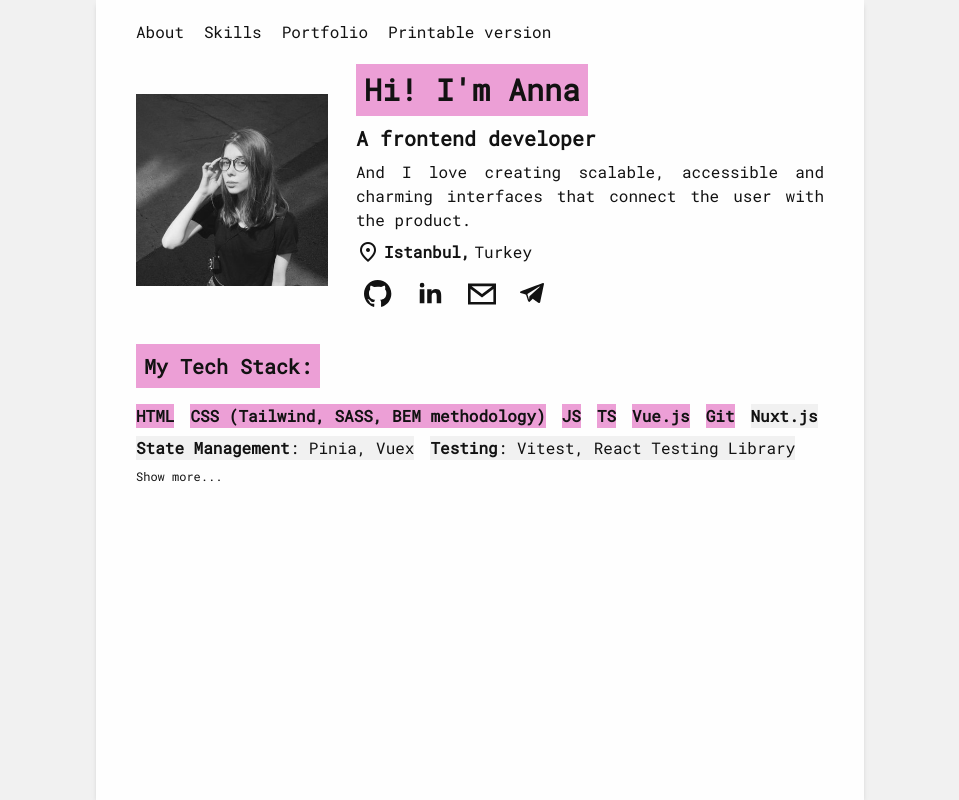
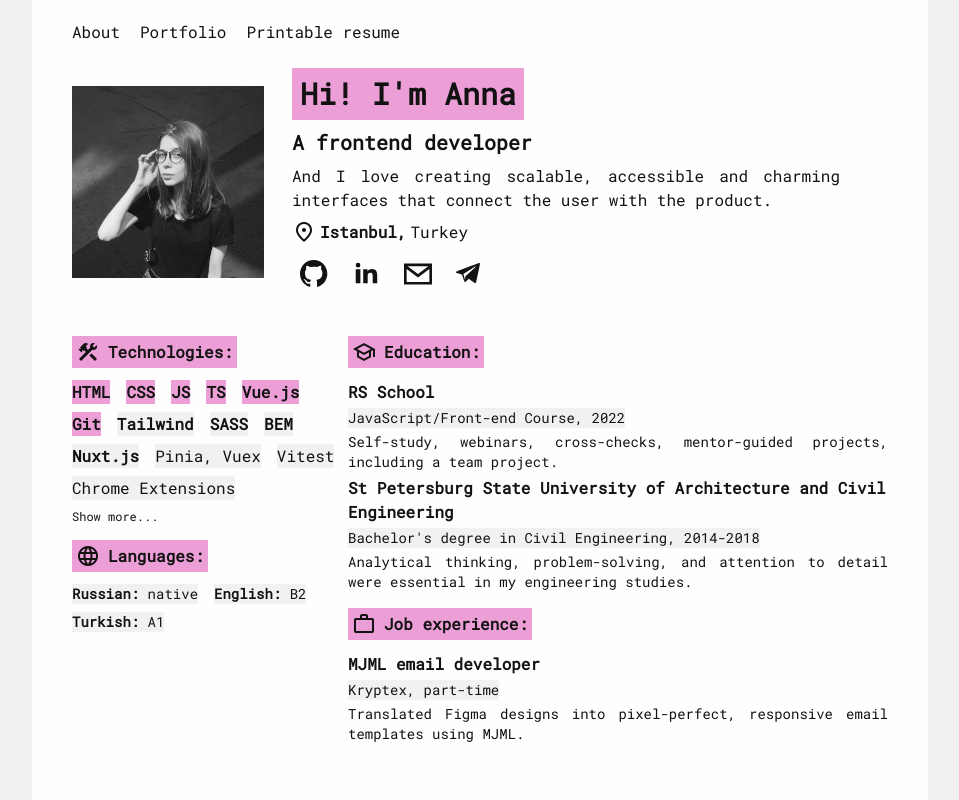
Before and after one commit to aniamarkh/cv, a Nuxt app: page / in a window 1280 px wide. Shown: the whole page, without its empty margins (160-1119 px from the left). Built offline with nearby package versions, Linux system fonts and the light colour scheme.

Commit message:
feat: finish about section

```diff
--- a/app.vue
+++ b/app.vue
@@ -4,7 +4,7 @@ useHead({
   link: [
     {
       rel: 'stylesheet',
-      href: 'https://fonts.googleapis.com/css2?family=Material+Symbols+Outlined:opsz,wght,FILL,GRAD@48,400,0,0',
+      href: 'https://fonts.googleapis.com/css2?family=Material+Symbols+Outlined:opsz,wght,FILL,GRAD@48,400,1,0',
     },
   ],
 });
@@ -12,12 +12,21 @@ useHead({
 
 <template>
   <div
-    class="w-192 mx-auto min-h-screen font-primary flex flex-col gap-5 py-5 px-10 shadow-md bg-white text-black selection:bg-accent selection:text-white"
+    class="w-lg mx-auto min-h-screen font-primary flex flex-col gap-6 py-5 px-10 bg-white text-black selection:bg-accent selection:text-white"
   >
     <HeaderSection />
-    <main class="flex flex-col gap-7">
+    <main class="flex flex-col gap-10">
       <AboutSection />
-      <SkillsSection />
+      <div class="grid grid-cols-3 gap-3">
+        <div class="flex flex-col gap-4 col-span-1">
+          <SkillsSection />
+          <LangsSection />
+        </div>
+        <div class="flex flex-col gap-4 col-span-2">
+          <EducationSection />
+          <JobSection />
+        </div>
+      </div>
     </main>
   </div>
 </template>
--- a/assets/css/main.css
+++ b/assets/css/main.css
@@ -10,7 +10,7 @@
   }
 
   .title {
-    @apply font-bold bg-accent w-fit p-2;
+    @apply bg-accent font-bold w-fit p-1 text-base mb-2 inline-flex gap-2;
   }
 }
 
--- a/components/AboutSection.vue
+++ b/components/AboutSection.vue
@@ -1,8 +1,8 @@
 <template>
-  <div class="flex flex-row gap-7 items-center">
+  <div class="w-192 flex flex-row gap-7 items-center">
     <div class="photo flex-shrink-0 bg-accent w-48 h-48 drop-shadow-xl"></div>
     <div class="flex flex-col gap-2">
-      <h1 class="title text-3xl">Hi! I'm Anna</h1>
+      <h1 class="font-bold w-fit p-2 text-3xl bg-accent">Hi! I'm Anna</h1>
       <p class="font-bold text-xl">A frontend developer</p>
       <p class="text-justify">
         And I love creating scalable, accessible and charming interfaces that connect the user with
--- /dev/null
+++ b/components/EducationSection.vue
@@ -0,0 +1,28 @@
+<template>
+  <div class="flex flex-col gap-1">
+    <h1 class="title">
+      <span class="material-symbols-outlined text-base" aria-hidden="true"> school </span>Education:
+    </h1>
+    <div class="flex flex-col gap-1">
+      <h2 class="font-bold">RS School</h2>
+      <h3 class="flex flex-col">
+        <a class="bg-grey text-sm w-fit" href="https://rs.school/js/" target="_blank"
+          >JavaScript/Front-end Course, 2022</a
+        >
+      </h3>
+      <p class="text-sm text-justify">
+        Self-study, webinars, cross-checks, mentor-guided projects, including a team project.
+      </p>
+    </div>
+    <div class="flex flex-col gap-1">
+      <h2 class="font-bold">
+        St Petersburg State University of Architecture and Civil Engineering
+      </h2>
+      <h3 class="bg-grey text-sm w-fit">Bachelor's degree in Civil Engineering, 2014-2018</h3>
+      <p class="text-sm text-justify">
+        Analytical thinking, problem-solving, and attention to detail were essential in my
+        engineering studies.
+      </p>
+    </div>
+  </div>
+</template>
--- a/components/HeaderSection.vue
+++ b/components/HeaderSection.vue
@@ -1,12 +1,38 @@
 <template>
   <header>
     <nav>
-      <ul class="flex flex-row gap-5">
-        <li><a href="#me">About</a></li>
-        <li><a href="#skills">Skills</a></li>
-        <li><a href="#portfolio">Portfolio</a></li>
-        <li><a href="#resume">Printable version</a></li>
+      <ul class="flex flex-row gap-5 [&>*]:relative [&>*]:overflow-hidden">
+        <li>
+          <a class="relative z-10" href="#me">About</a>
+        </li>
+        <li>
+          <a class="relative z-10" href="#portfolio">Portfolio</a>
+        </li>
+        <li>
+          <a class="relative z-10" href="#resume">Printable resume</a>
+        </li>
       </ul>
     </nav>
   </header>
 </template>
+
+<style scoped>
+li::after {
+  z-index: 0;
+  content: '';
+  position: absolute;
+  width: 100%;
+  transform: scaleX(0);
+  height: 25px;
+  bottom: 0;
+  left: 0;
+  background-color: #ec9fd6;
+  transform-origin: bottom right;
+  transition: transform 0.3s ease-in-out;
+}
+
+li:hover::after {
+  transform: scaleX(1);
+  transform-origin: bottom left;
+}
+</style>
--- /dev/null
+++ b/components/JobSection.vue
@@ -0,0 +1,15 @@
+<template>
+  <div class="flex flex-col gap-1">
+    <h1 class="title">
+      <span class="material-symbols-outlined text-base" aria-hidden="true"> work </span>Job
+      experience:
+    </h1>
+    <div class="flex flex-col gap-1">
+      <h2 class="font-bold">MJML email developer</h2>
+      <h3 class="bg-grey text-sm w-fit">Kryptex, part-time</h3>
+      <p class="text-sm text-justify">
+        Translated Figma designs into pixel-perfect, responsive email templates using MJML.
+      </p>
+    </div>
+  </div>
+</template>
--- /dev/null
+++ b/components/LangsSection.vue
@@ -0,0 +1,15 @@
+<template>
+  <div>
+    <div class="flex flex-col gap-1">
+      <h1 class="title text-base">
+        <span class="material-symbols-outlined text-base" aria-hidden="true"> language </span
+        >Languages:
+      </h1>
+      <ul class="flex flex-row flex-wrap gap-x-4 gap-y-2 [&>*]:text-sm">
+        <li class="bg-grey"><strong>Russian:</strong> native</li>
+        <li class="bg-grey"><strong>English:</strong> B2</li>
+        <li class="bg-grey"><strong>Turkish:</strong> A1</li>
+      </ul>
+    </div>
+  </div>
+</template>
--- a/components/SkillsSection.vue
+++ b/components/SkillsSection.vue
@@ -3,24 +3,27 @@ const showMore: Ref<boolean> = ref(false);
 </script>
 
 <template>
-  <div>
-    <div class="flex flex-col gap-2">
-      <h1 class="title text-xl mb-2">My Tech Stack:</h1>
+  <div class="flex flex-col gap-1">
+    <h1 class="title">
+      <span class="material-symbols-outlined text-base" aria-hidden="true"> construction </span
+      >Technologies:
+    </h1>
     <ul class="flex flex-row flex-wrap gap-x-4 gap-y-2">
-        <li class="bg-accent"><strong>HTML</strong></li>
-        <li class="bg-accent"><strong>CSS (Tailwind, SASS, BEM methodology)</strong></li>
-        <li class="bg-accent"><strong>JS</strong></li>
-        <li class="bg-accent"><strong>TS</strong></li>
-        <li class="bg-accent"><strong>Vue.js</strong></li>
-        <li class="bg-accent"><strong>Git</strong></li>
-        <li class="bg-grey"><strong>Nuxt.js</strong></li>
-        <li class="bg-grey"><strong>State Management</strong>: Pinia, Vuex</li>
-        <li class="bg-grey"><strong>Testing</strong>: Vitest, React Testing Library</li>
-        <li v-if="showMore" class="bg-grey">
-          <strong>Data Visualization</strong>: ECharts, Chart.js
-        </li>
-        <li v-if="showMore" class="bg-grey"><strong>Chrome Extensions</strong></li>
-        <li v-if="showMore" class="bg-grey"><strong>MJML</strong></li>
+      <li class="bg-accent font-bold">HTML</li>
+      <li class="bg-accent font-bold">CSS</li>
+      <li class="bg-accent font-bold">JS</li>
+      <li class="bg-accent font-bold">TS</li>
+      <li class="bg-accent font-bold">Vue.js</li>
+      <li class="bg-accent font-bold">Git</li>
+      <li class="bg-grey font-bold">Tailwind</li>
+      <li class="bg-grey font-bold">SASS</li>
+      <li class="bg-grey font-bold">BEM</li>
+      <li class="bg-grey font-bold">Nuxt.js</li>
+      <li class="bg-grey">Pinia, Vuex</li>
+      <li class="bg-grey">Vitest</li>
+      <li class="bg-grey">Chrome Extensions</li>
+      <li v-if="showMore" class="bg-grey w-fit">ECharts, Chart.js</li>
+      <li v-if="showMore" class="bg-grey">MJML</li>
       <li v-if="showMore" class="bg-grey">Basic proficiency in <strong>React</strong></li>
       <li v-if="showMore" class="bg-grey">A11y</li>
       <li v-if="showMore" class="bg-grey">Responsive and adaptive Web Design</li>
@@ -31,5 +34,4 @@ const showMore: Ref<boolean> = ref(false);
       </button>
     </ul>
   </div>
-  </div>
 </template>
--- a/tailwind.config.js
+++ b/tailwind.config.js
@@ -21,7 +21,7 @@ module.exports = {
     extend: {
       width: {
         192: '48rem',
-        lg: '64rem',
+        lg: '56rem',
       },
       keyframes: {
         bounceIn: {
```
Lines whose indentation alone changed are shown as unchanged.
